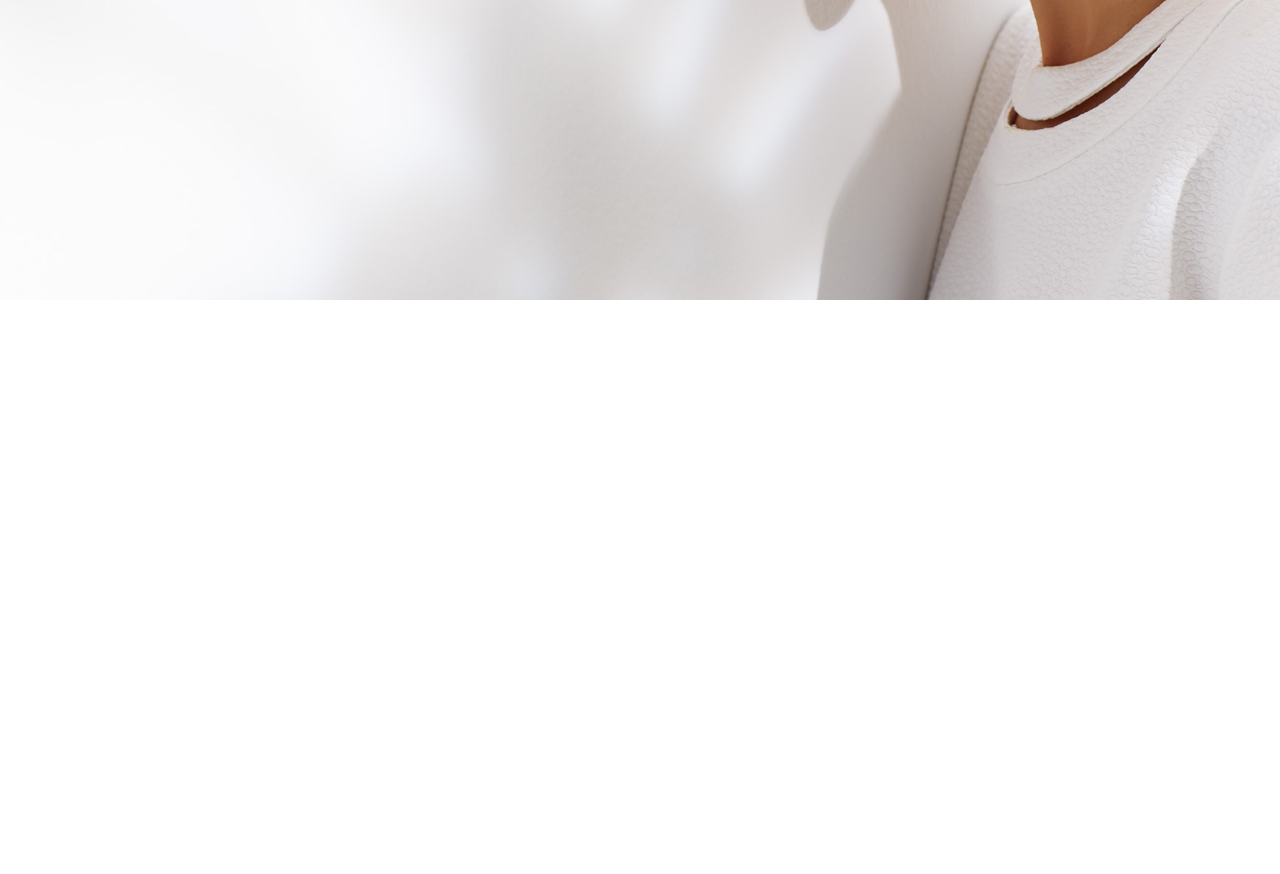
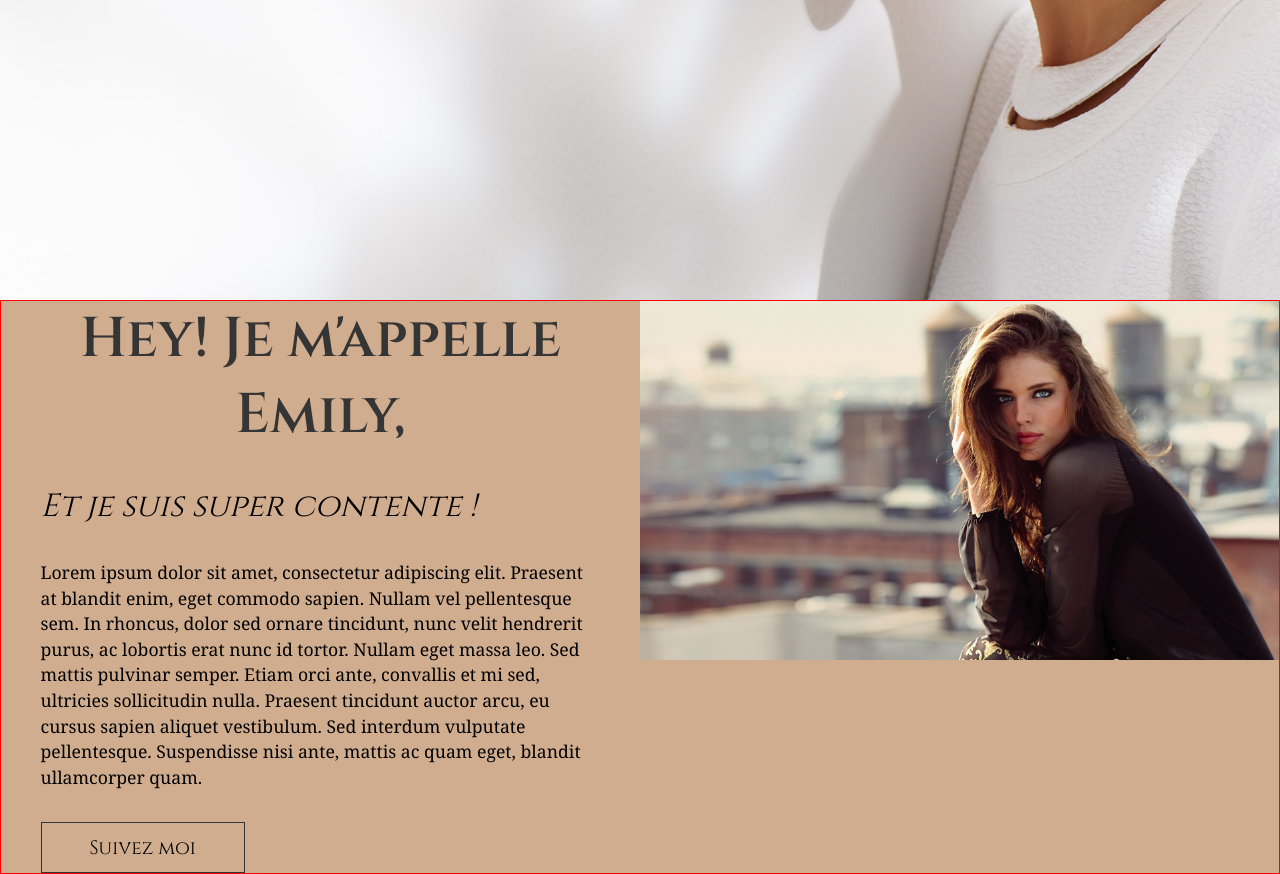
Before and after one commit to CallensJ/Emily-landing-page, a plain HTML site: page index.html in a window 1280 px wide. Shown: the part 500-1374 px from the top of the page. Before the commit the page ends 800 px from the top, so only its background shows below. Drawn offline with Linux system fonts and the light colour scheme.

Commit message:
added about section

```diff
--- a/index.html
+++ b/index.html
@@ -3,20 +3,30 @@
   <head>
     <meta charset="UTF-8" />
     <meta name="viewport" content="width=device-width, initial-scale=1.0" />
-    <link rel="preconnect" href="https://fonts.googleapis.com">
-<link rel="preconnect" href="https://fonts.gstatic.com" crossorigin>
-<link href="https://fonts.googleapis.com/css2?family=Cinzel:wght@400..900&display=swap" rel="stylesheet">
+    <link rel="preconnect" href="https://fonts.googleapis.com" />
+    <link rel="preconnect" href="https://fonts.gstatic.com" crossorigin />
+    <link
+      href="https://fonts.googleapis.com/css2?family=Cinzel:wght@400..900&display=swap"
+      rel="stylesheet"
+    />
     <link rel="stylesheet" href="./css/styles.css" />
     <script src="script.js" defer></script>
     <title>Responsive Navbar</title>
   </head>
   <body>
+    <!-- HERO SECTION -->
     <section id="hero">
       <header class="flex">
-        <h2 class="logo cinzel-regular" >THEEYES<span class="cinzel-regular">OFBEAUTY</span></h2>
-        <button aria-controls="navbar" aria-expanded="false" class="btnToggle"></button>
+        <h2 class="logo cinzel-regular">
+          THEEYES<span class="cinzel-regular">OFBEAUTY</span>
+        </h2>
+        <button
+          aria-controls="navbar"
+          aria-expanded="false"
+          class="btnToggle"
+        ></button>
         <nav role="navigation" class="navbar">
-          <ul class=" flex navbar__list" id="navbar" data-visible="false">
+          <ul class="flex navbar__list" id="navbar" data-visible="false">
             <li class="navbar__item">
               <a href="#" class="navbar__link cinzel-regular">A PROPOS</a>
             </li>
@@ -31,9 +41,38 @@
             </li>
           </ul>
         </nav>
+      </header>
+    </section>
+    <!-- ABOUT ME SECTION -->
+    <section id="about">
+      <div class="wrapper">
+        <div class="left">
+          <div class="text-container">
 
-      </header>
+            <h2 class="title-2 cinzel-semibold">Hey! Je m'appelle Emily,</h2>
+            <h4 class="subitle cinzel-regular title-4">Et je suis super contente !</h4>
+            <p class="about-me">
+              Lorem ipsum dolor sit amet, consectetur adipiscing elit. Praesent at
+              blandit enim, eget commodo sapien. Nullam vel pellentesque sem. In
+              rhoncus, dolor sed ornare tincidunt, nunc velit hendrerit purus, ac
+              lobortis erat nunc id tortor. Nullam eget massa leo. Sed mattis
+              pulvinar semper. Etiam orci ante, convallis et mi sed, ultricies
+              sollicitudin nulla. Praesent tincidunt auctor arcu, eu cursus sapien
+              aliquet vestibulum. Sed interdum vulputate pellentesque. Suspendisse
+              nisi ante, mattis ac quam eget, blandit ullamcorper quam.
+            </p>
+            <button class="btn cinzel-regular">Suivez moi</button>
+          </div>
+        </div>
+        <div>
+          <div class="right">
+            <div class="image-container">
 
+              <img src="./img/about.jpeg" alt="" class="image-about-me" />
+            </div>
+          </div>
+        </div>
+      </div>
     </section>
   </body>
 </html>
--- /dev/null
+++ b/sass/_about.scss
@@ -0,0 +1,52 @@
+#about {
+  background-color: #d1ad8f;
+}
+.wrapper {
+  border: 1px solid red;
+  display: grid;
+  grid-template-columns: 1fr 1fr;
+
+  height: min-content;
+}
+.left {
+  display: flex;
+  height: 100%;
+  justify-content: center;
+  align-items: center;
+  .text-container {
+    //border: 1px solid black;
+    max-width: 35rem;
+    margin: 0 auto;
+    .title-2 {
+      text-align: center;
+      color: #353535;
+      font-size: 3.5rem;
+      text-decoration: uppercase;
+    }
+    .title-4 {
+      font-size: 2rem;
+      font-style: italic;
+      margin-top: 2rem;
+    }
+    .about-me {
+      font-family: Cambria, Cochin, Georgia, Times, "Times New Roman", serif;
+      font-size: 1.1rem;
+      font-weight: 300;
+      margin-top: 2rem;
+      margin-bottom: 2rem;
+      line-height: 1.6rem;
+    }
+  }
+}
+
+.right {
+  .image-container {
+    width: 100%;
+
+
+    .image-about-me {
+      width: 100%;
+      object-fit: cover;
+    }
+  }
+}
--- /dev/null
+++ b/sass/_global.scss
@@ -0,0 +1,49 @@
+/* GENERAL STYLES AND CLASSES */
+
+* {
+    box-sizing: border-box;
+    margin: 0;
+    padding: 0;
+  }
+
+  html {
+    font-size: 100%;
+    font-family: "Franklin Gothic Medium", "Arial Narrow", Arial, sans-serif;
+  }
+  li {
+    list-style-type: none;
+  }
+  a {
+    text-decoration: none;
+  }
+  //font family
+  // <uniquifier>: Use a unique and descriptive class name
+  // <weight>: Use a value from 400 to 900
+
+  .cinzel-regular {
+    font-family: "Cinzel", serif;
+    font-optical-sizing: auto;
+    font-weight: 400;
+    font-style: normal;
+  }
+  .cinzel-semibold{
+    font-family: "Cinzel", serif;
+    font-optical-sizing: auto;
+    font-weight: 600;
+    font-style: normal;
+  }
+  .flex {
+    display: flex;
+  }
+  .btn{
+    padding: .7rem 3rem;
+    font-size: 1.2rem;
+    background: transparent;
+    cursor: pointer;
+    border: 1px solid #353535;
+  }
+  .btn:hover{
+    border: 1px solid #ffffff;
+    color: #ffffff;
+    transition: .6s;
+  }
--- a/sass/style.scss
+++ b/sass/_hero.scss
@@ -1,36 +1,3 @@
-/* GENERAL STYLES AND CLASSES */
-
-* {
-  box-sizing: border-box;
-  margin: 0;
-  padding: 0;
-}
-
-html {
-  font-size: 100%;
-  font-family: "Franklin Gothic Medium", "Arial Narrow", Arial, sans-serif;
-}
-li {
-  list-style-type: none;
-}
-a {
-  text-decoration: none;
-}
-//font family
-// <uniquifier>: Use a unique and descriptive class name
-// <weight>: Use a value from 400 to 900
-
-.cinzel-regular {
-  font-family: "Cinzel", serif;
-  font-optical-sizing: auto;
-  font-weight: 400;
-  font-style: normal;
-}
-.flex {
-  display: flex;
-  gap: var(--gap, 0.5rem);
-}
-
 //styles
 #hero {
   background-image: url("./../img/background.jpg");
@@ -78,7 +45,6 @@ header {
 
 @media (max-width: 50em) {
   header {
-
     .btnToggle {
       position: absolute;
       top: 2rem;
@@ -89,12 +55,12 @@ header {
       cursor: pointer;
       width: 2rem;
       border: none;
-      background-image:url("./../img/icon-hamburger.svg");
+      background-image: url("./../img/icon-hamburger.svg");
       background-color: transparent;
       background-repeat: no-repeat;
     }
   }
-  .btnToggle[aria-expanded="true"]{
+  .btnToggle[aria-expanded="true"] {
     background-image: url("./../img/icon-close.svg");
   }
 
@@ -104,7 +70,7 @@ header {
     background: hsl(0% 0% 100% / 0.1%);
     backdrop-filter: blur(0.5rem);
     transform: translateX(100%);
-    transition: transform .4s ease-out;
+    transition: transform 0.4s ease-out;
     &__list {
       flex-direction: column;
       padding-top: 5rem;
@@ -114,8 +80,7 @@ header {
     }
   }
 
-  .navbar[data-visible="true"]{
+  .navbar[data-visible="true"] {
     transform: translateX(0);
-
   }
 }
--- /dev/null
+++ b/sass/main.scss
@@ -0,0 +1,3 @@
+@forward "global";
+@forward "hero";
+@forward "about";
```
Also changed, not shown: css/styles.css, img/about.jpeg (added), 1 other file.
